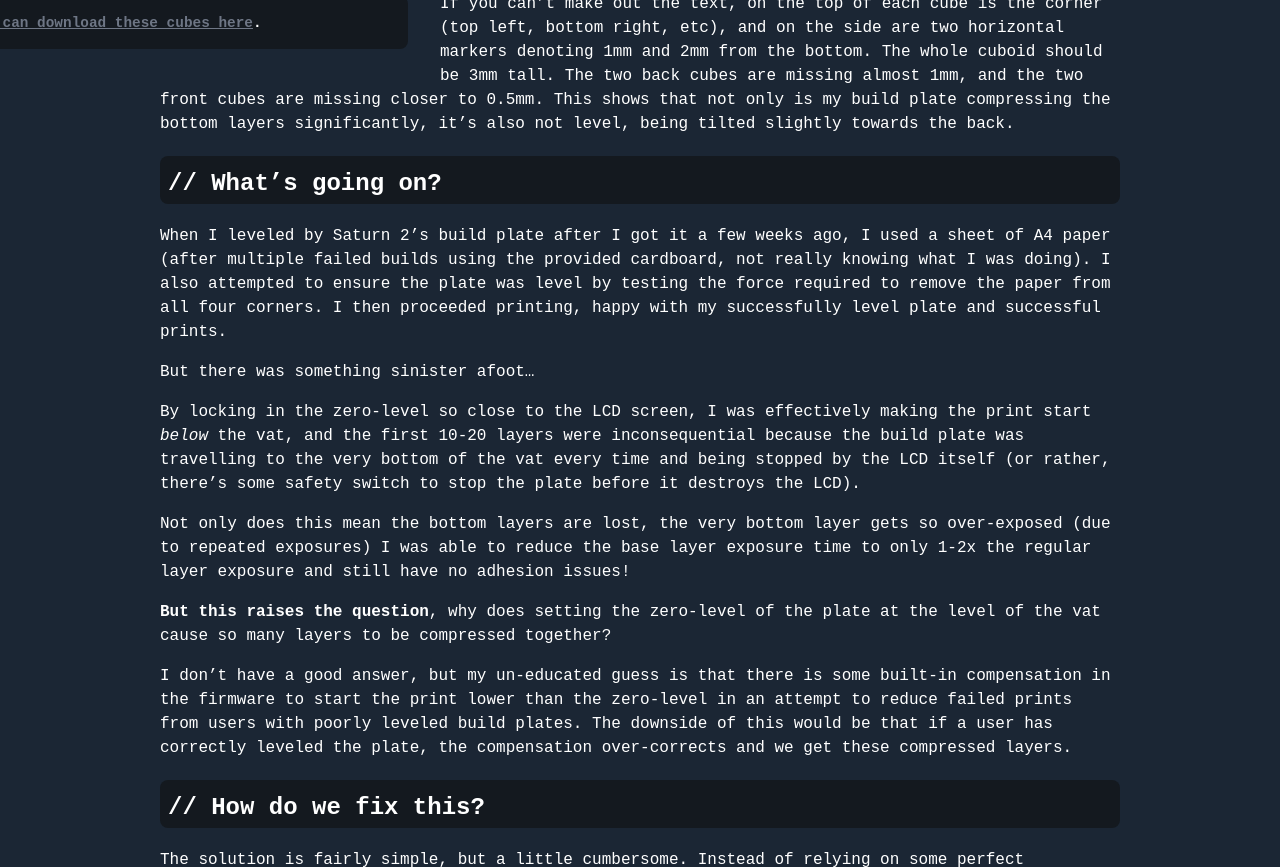
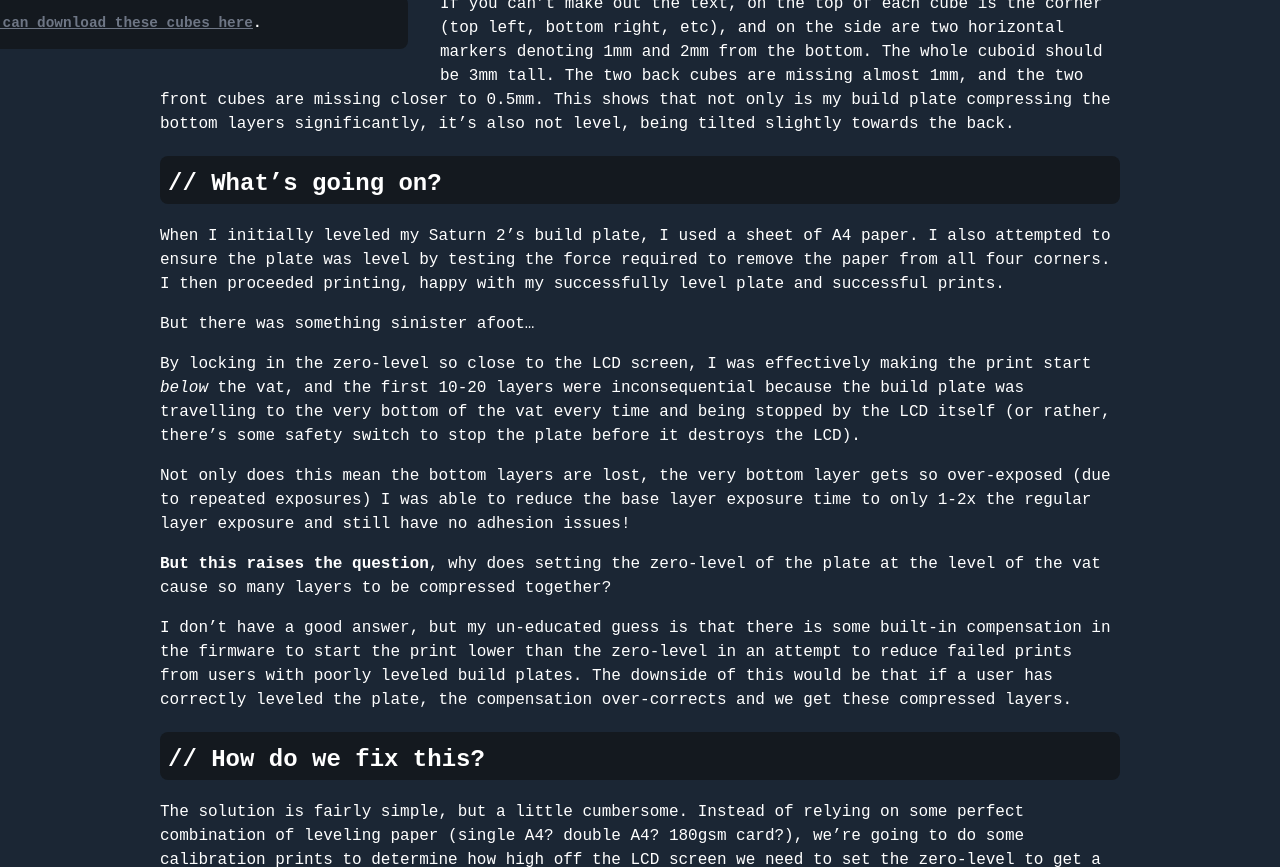
Before and after one commit to samuelbigos/samuelbigos.github.io, a Jekyll site: the page built from _posts/2022-10-16-why-youre-probably-losing-the-bottom-1mm-of-your-prints-and-how-to-fix-it.markdown, in a window 1280 px wide and 900 px high, scrolled down 4574 px, cut to the strip 33-900 px from the top of the window. Built offline with Jekyll 4.4.1, drawn with Linux system fonts in a browser that asks for light colours; nearby versions of some CDN libraries; some web fonts are replaced.

Commit message:
Small article tweak.

```diff
--- a/_posts/2022-10-16-why-youre-probably-losing-the-bottom-1mm-of-your-prints-and-how-to-fix-it.markdown
+++ b/_posts/2022-10-16-why-youre-probably-losing-the-bottom-1mm-of-your-prints-and-how-to-fix-it.markdown
@@ -74,7 +74,7 @@ If you can't make out the text, on the top of each cube is the corner (top left,
 
 ## What's going on?
 
-When I leveled by Saturn 2's build plate after I got it a few weeks ago, I used a sheet of A4 paper (after multiple failed builds using the provided cardboard, not really knowing what I was doing). I also attempted to ensure the plate was level by testing the force required to remove the paper from all four corners. I then proceeded printing, happy with my successfully level plate and successful prints.
+When I initially leveled my Saturn 2's build plate, I used a sheet of A4 paper. I also attempted to ensure the plate was level by testing the force required to remove the paper from all four corners. I then proceeded printing, happy with my successfully level plate and successful prints.
 
 But there was something sinister afoot...
 
```
